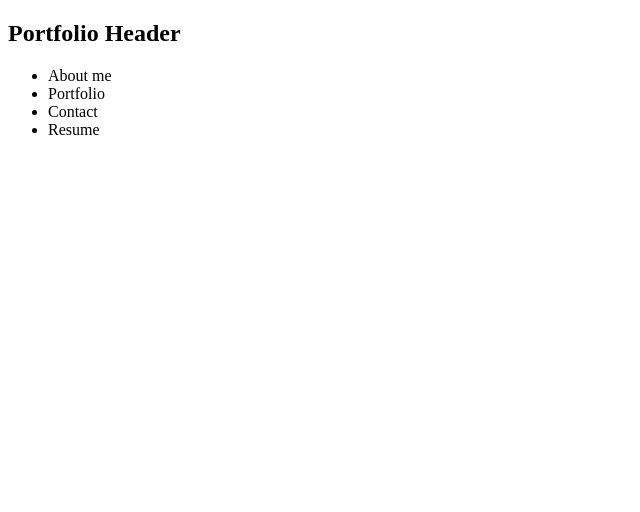
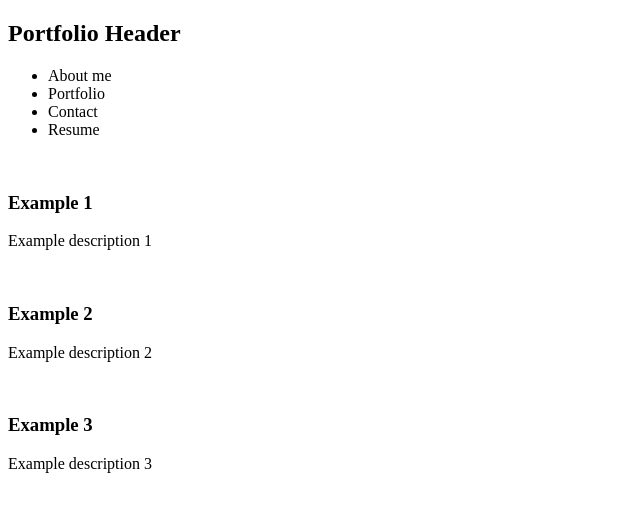
Before and after one commit to kalecodes/reactolio, a React (Create React App) app in the folder reactolio/: page / in a window 1280 px wide. Shown: the top 512 px of the page, without its empty margins (0-640 px from the left). Built offline with nearby package versions, Linux system fonts and the light colour scheme.

Commit message:
basic Project component

```diff
--- a/reactolio/src/App.js
+++ b/reactolio/src/App.js
@@ -1,15 +1,33 @@
 import React, { useState } from 'react';
 import Header from './components/Header';
-// import Project from './components/Project';
+import Project from './components/Project';
 // import Footer from './components/Footer';
 
 function App() {
-
+  const [projects] = useState([
+    {
+      name: 'Example 1',
+      description: 'Example description 1',
+      image: ''
+    },
+    {
+      name: 'Example 2',
+      description: 'Example description 2',
+      image: ''
+    },
+    {
+      name: 'Example 3',
+      description: 'Example description 3',
+      image: ''
+    }
+  ])
   return (
     <div>
       <Header></Header>
       <main>
-        {/* <Project></Project> */}
+        <Project
+          projects={projects}
+        ></Project>
       </main>
       {/* <Footer></Footer> */}
     </div>
--- a/reactolio/src/components/Project/index.js
+++ b/reactolio/src/components/Project/index.js
@@ -0,0 +1,21 @@
+import React from 'react';
+
+function Project(props) {
+    const {
+        projects = []
+    } = props;
+
+    return (
+        <div>
+            {projects.map((project) => (
+                <div>
+                    <img alt=''/>
+                    <h3>{project.name}</h3>
+                    <p>{project.description}</p>
+                </div>
+            ))}
+        </div>
+    )
+}
+
+export default Project;
```
